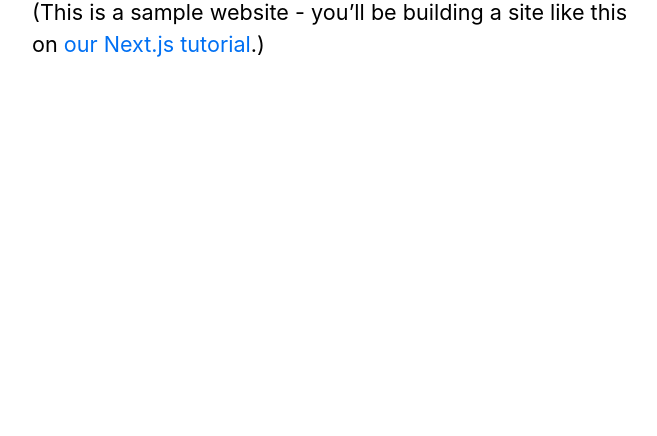
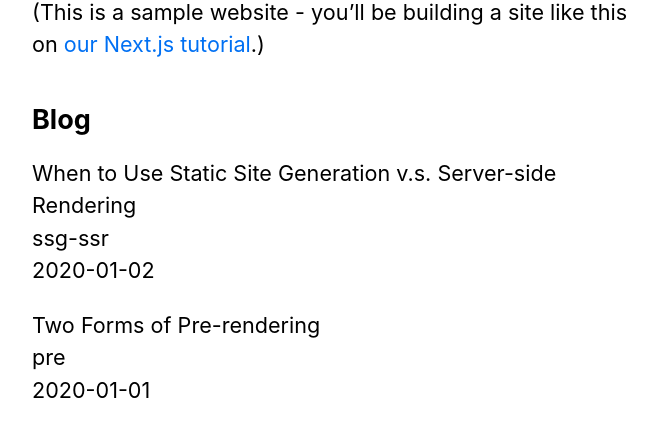
Before and after one commit to mrv1k/garage, a Next.js app: page / in a window 1280 px wide. Shown: the part 368-804 px from the top of the page, without its empty margins (302-959 px from the left). Built offline with nearby package versions, Linux system fonts and the light colour scheme.

Commit message:
Pre-rendering and Data Fetching

```diff
--- /dev/null
+++ b/lib/posts.js
@@ -0,0 +1,37 @@
+import fs from "fs";
+import path from "path";
+import matter from "gray-matter";
+
+const postsDirectory = path.join(process.cwd(), "posts");
+
+export function getSortedPostsData() {
+  // Get file names under /posts
+  const fileNames = fs.readdirSync(postsDirectory);
+  const allPostsData = fileNames.map((fileName) => {
+    // Remove ".md" from file name to get id
+    const id = fileName.replace(/\.md$/, "");
+
+    // Read markdown file as string
+    const fullPath = path.join(postsDirectory, fileName);
+    const fileContents = fs.readFileSync(fullPath, "utf8");
+
+    // Use gray-matter to parse the post metadata section
+    const matterResult = matter(fileContents);
+
+    // Combine the data with the id
+    return {
+      id,
+      ...matterResult.data,
+    };
+  });
+  // Sort posts by date
+  return allPostsData.sort(({ date: a }, { date: b }) => {
+    if (a < b) {
+      return 1;
+    } else if (a > b) {
+      return -1;
+    } else {
+      return 0;
+    }
+  });
+}
--- a/package.json
+++ b/package.json
@@ -8,6 +8,7 @@
     "start": "next start"
   },
   "dependencies": {
+    "gray-matter": "^4.0.3",
     "next": "^11.0.0",
     "postcss-flexbugs-fixes": "^5.0.2",
     "postcss-preset-env": "^6.7.0",
--- a/pages/index.js
+++ b/pages/index.js
@@ -1,8 +1,18 @@
 import Head from "next/head";
 import Layout, { siteTitle } from "../components/Layout";
 import utilStyles from "../styles/utils.module.css";
+import { getSortedPostsData } from "../lib/posts";
 
-export default function Home() {
+export async function getStaticProps() {
+  const allPostsData = getSortedPostsData();
+  return {
+    props: {
+      allPostsData,
+    },
+  };
+}
+
+export default function Home({ allPostsData }) {
   return (
     <Layout home>
       <Head>
@@ -15,6 +25,20 @@
           <a href="https://nextjs.org/learn">our Next.js tutorial</a>.)
         </p>
       </section>
+      <section className={`${utilStyles.headingMd} ${utilStyles.padding1px}`}>
+        <h2 className={utilStyles.headingLg}>Blog</h2>
+        <ul className={utilStyles.list}>
+          {allPostsData.map(({ id, date, title }) => (
+            <li className={utilStyles.listItem} key={id}>
+              {title}
+              <br />
+              {id}
+              <br />
+              {date}
+            </li>
+          ))}
+        </ul>
+      </section>
     </Layout>
   );
 }
--- /dev/null
+++ b/posts/pre.md
@@ -0,0 +1,11 @@
+---
+title: "Two Forms of Pre-rendering"
+date: "2020-01-01"
+---
+
+Next.js has two forms of pre-rendering: **Static Generation** and **Server-side Rendering**. The difference is in **when** it generates the HTML for a page.
+
+- **Static Generation** is the pre-rendering method that generates the HTML at **build time**. The pre-rendered HTML is then _reused_ on each request.
+- **Server-side Rendering** is the pre-rendering method that generates the HTML on **each request**.
+
+Importantly, Next.js lets you **choose** which pre-rendering form to use for each page. You can create a "hybrid" Next.js app by using Static Generation for most pages and using Server-side Rendering for others.
--- /dev/null
+++ b/posts/ssg-ssr.md
@@ -0,0 +1,19 @@
+---
+title: "When to Use Static Site Generation v.s. Server-side Rendering"
+date: "2020-01-02"
+---
+
+We recommend using **Static Generation** (with and without data) whenever possible because your page can be built once and served by CDN, which makes it much faster than having a server render the page on every request.
+
+You can use Static Generation for many types of pages, including:
+
+- Marketing pages
+- Blog posts
+- E-commerce product listings
+- Help and documentation
+
+You should ask yourself: "Can I pre-render this page **ahead** of a user's request?" If the answer is yes, then you should choose Static Generation.
+
+On the other hand, Static Generation is **not** a good idea if you cannot pre-render a page ahead of a user's request. Maybe your page shows frequently updated data, and the page content changes on every request.
+
+In that case, you can use **Server-Side Rendering**. It will be slower, but the pre-rendered page will always be up-to-date. Or you can skip pre-rendering and use client-side JavaScript to populate data.
```
Also changed, not shown: 1 other file (tests, documents, lock files or other folders).
